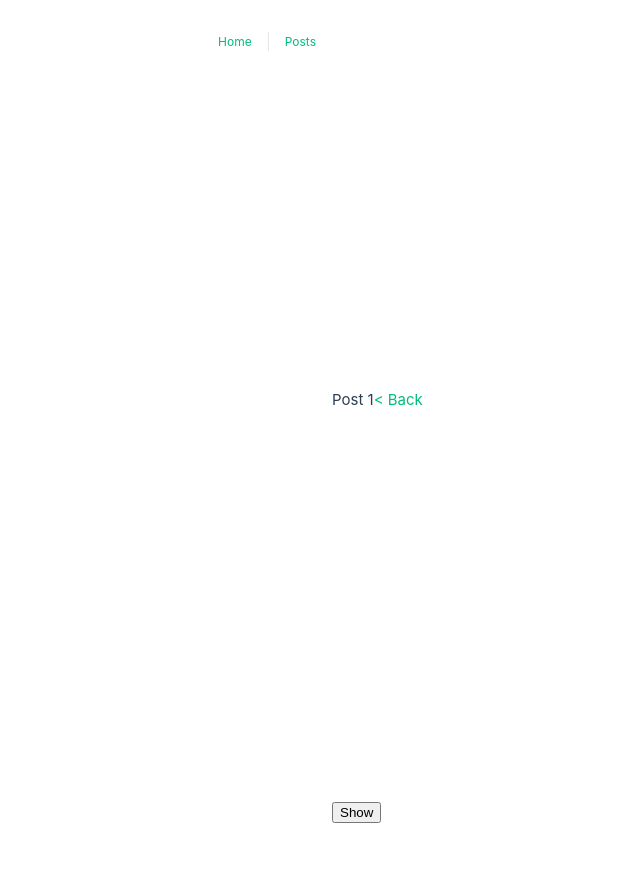
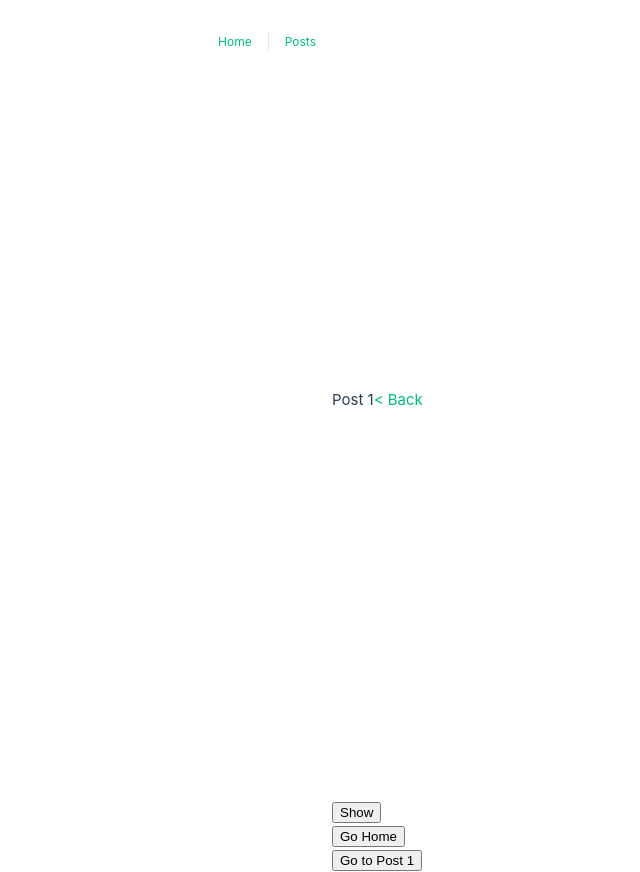
Before and after one commit to ricardo4457/Vue-Composition-Api-First-Project, a Vue app: page /postDetail/1 in a window 1280 px wide. Shown: the whole page, without its empty margins (308-948 px from the left). Before the commit the page ends 824 px from the top, so only its background shows below. Built offline with nearby package versions, Linux system fonts and the light colour scheme.

Commit message:
useRouter to redirect to spefic page or item

```diff
--- a/src/views/PostsDetailView.vue
+++ b/src/views/PostsDetailView.vue
@@ -7,20 +7,40 @@
       </p>
     </div>
     <div><button @click="showPostId">Show</button></div>
+    <div><button @click="GoHome">Go Home</button></div>
+    <div><button @click="GoPost1">Go to Post 1</button></div>
   </main>
 </template>I
 <script lang="ts" setup>
 //Imports
-import { useRoute } from 'vue-router';
+import { useRoute, useRouter } from 'vue-router';
 //Variables
 
-const route = useRoute();
+const route = useRoute(); // to get the route parameters
+
+const router = useRouter(); // to redirect to diferent routes on the script
 
 //Methods
 
 const showPostId = () => {
 
   alert("Is Post " + route.params.id);
+
+}
+
+const GoHome = () => {  // In this case goes to home page
+
+  setTimeout(() => {
+    router.push({ name: "home" })
+  }, 3000);
+
+}
+
+const GoPost1 = () => {  // In this case goes to home page
+
+  setTimeout(() => {
+    router.push({ name: "postDetail", params: { id: 'id1' } }) // Goes to a diferent post based on is parameter
+  }, 3000);
 
 }
 
```
